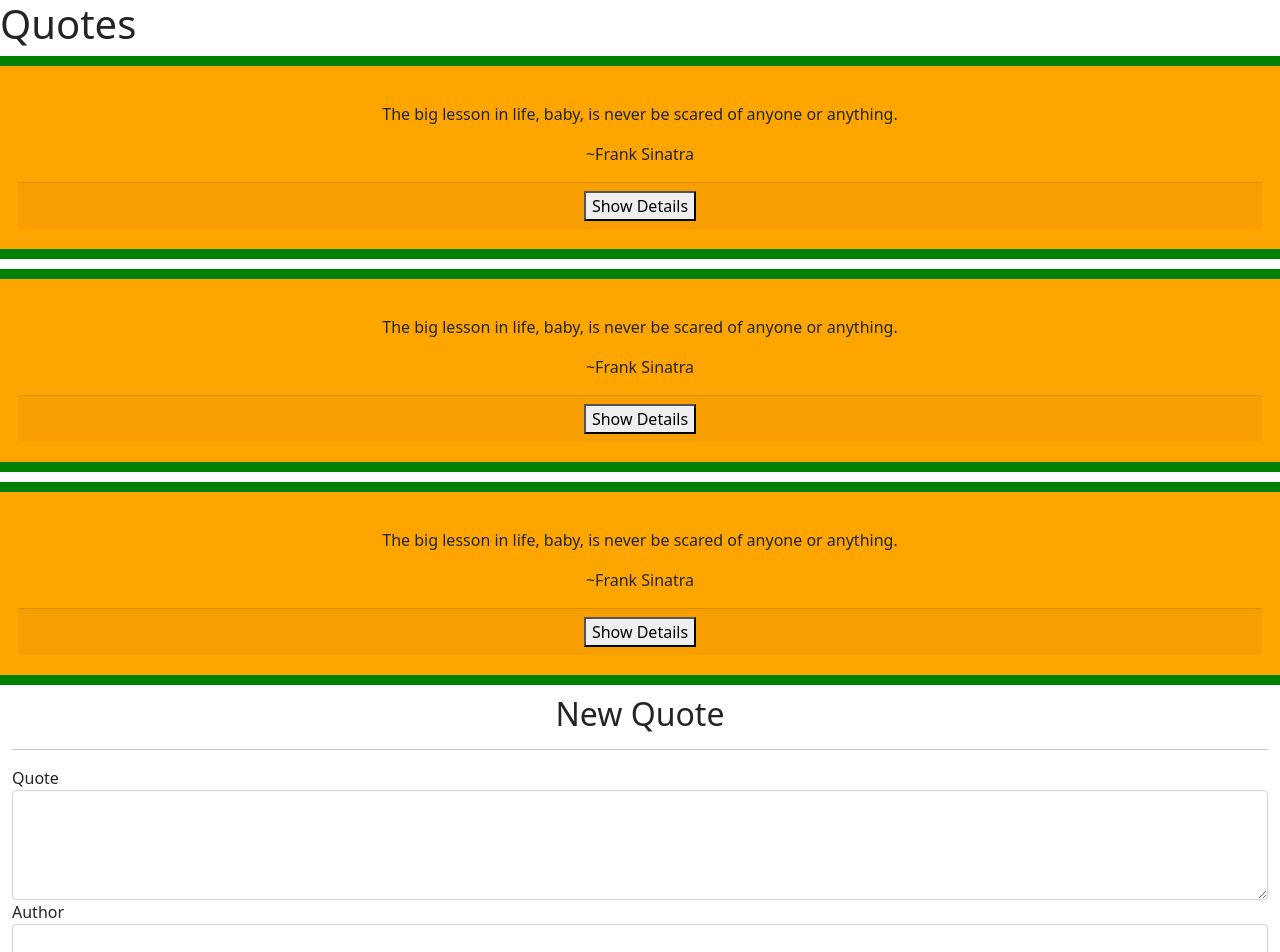
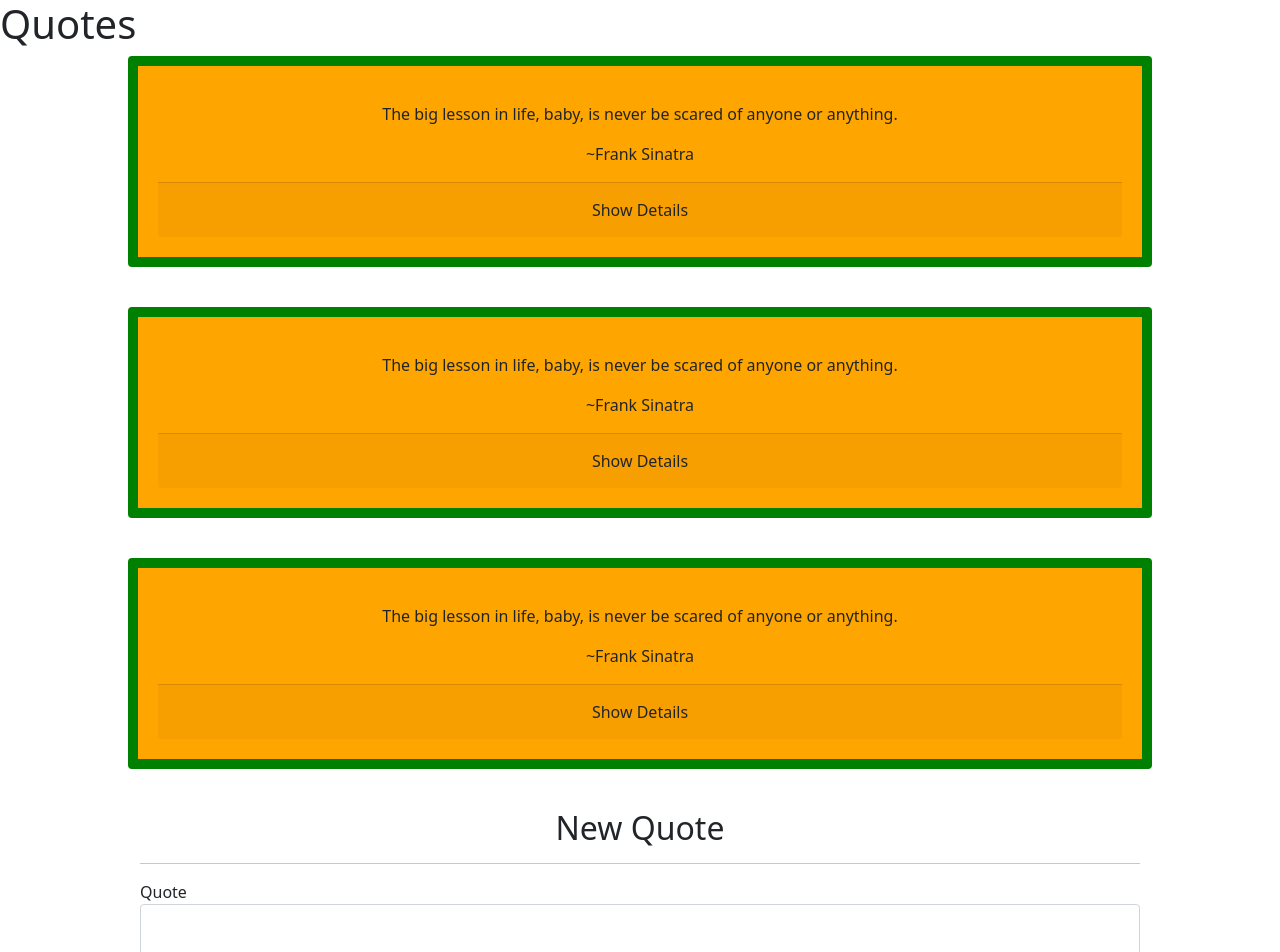
Before and after one commit to Miss-Faith/Quotes, an Angular app: page / in a window 1280 px wide. Shown: the top 952 px of the page. Built offline with nearby package versions, Linux system fonts and the light colour scheme.

Commit message:
Style card footer

```diff
--- a/src/app/quote-detail/quote-detail.component.css
+++ b/src/app/quote-detail/quote-detail.component.css
@@ -0,0 +1,3 @@
+button {
+  margin: 2.5%;
+}
--- a/src/app/quote-detail/quote-detail.component.html
+++ b/src/app/quote-detail/quote-detail.component.html
@@ -1,12 +1,12 @@
 <div class="container-fluid">
   <div class="container-fluid" id="buttons">
-    <button class="btn btn-sm btn-success" (click)="upvote()" type="button"> <i class="fa fa-thumbs-up" id="upvote"></i> {{quote.upvotes}} </button>
-    <button class="btn btn-sm btn-danger"  (click)="downvote()" type="button"> <i class="fa fa-thumbs-down" id="downvote"></i> {{quote.downvotes}}</button>
+    <button class="btn btn-success" (click)="upvote()" type="button"> <i class="fa fa-thumbs-up" id="upvote"></i> {{quote.upvotes}} </button>
+    <button class="btn btn-danger"  (click)="downvote()" type="button"> <i class="fa fa-thumbs-down" id="downvote"></i> {{quote.downvotes}}</button>
+    <button class="btn btn-danger" (click)= 'quoteDelete(true)'><i class="fa fa-trash" id="downvote"></i></button>
   </div>
   <div>
     <p>Posted By :  {{quote.editor}}<br>
     Posted On : {{quote.publishedDate | date}}<br>
     Published  : {{quote.publishedDate | dateCount }} days ago</p>
-    <button class="btn btn-sm btn-danger" (click)= 'quoteDelete(true)'><i class="fa fa-trash" id="downvote"></i></button>
   </div>
 </div>
--- a/src/app/quote-form/quote-form.component.css
+++ b/src/app/quote-form/quote-form.component.css
@@ -0,0 +1,3 @@
+.container-fluid {
+  width: 80%;
+}
--- a/src/app/quotes/quotes.component.css
+++ b/src/app/quotes/quotes.component.css
@@ -3,10 +3,10 @@
   border: 10px solid green;
   padding: 20px;
   margin: auto;
-  margin-bottom: 10px;
+  margin-bottom: 40px;
   text-align: center;
+  width: 80%;
 }
-
 #author {
   text-align: end;
  }
--- a/src/app/quotes/quotes.component.html
+++ b/src/app/quotes/quotes.component.html
@@ -1,5 +1,5 @@
 <div>
-  <div class="row" *ngFor="let quote of quotes; let i = index">
+  <div *ngFor="let quote of quotes; let i = index">
     <div class="col-4" class="card" appCountclicks *ngIf= 'highlighter(i) && quote.upvotes > 0'>
       <div class="card-body" id="quote-box">
         <p class="card-text" id={{i}} id="quote">{{quote.quotetext}}</p>
@@ -17,7 +17,7 @@
         <p class="card-text" id={{i}} id="author">~{{quote.author}}</p>
       </div>
       <div class="card-footer">
-      <button (click)='toggleDetails(i)'>Show Details</button>
+      <button class="btn" (click)='toggleDetails(i)'>Show Details</button>
       <app-quote-detail *ngIf='quote.showMore' [quote]='quote' (isDelete)="deleteQuote($event,i)"></app-quote-detail>
     </div>
     </div>
```
Also changed, not shown: src/styles.css (line endings or trailing spaces).
